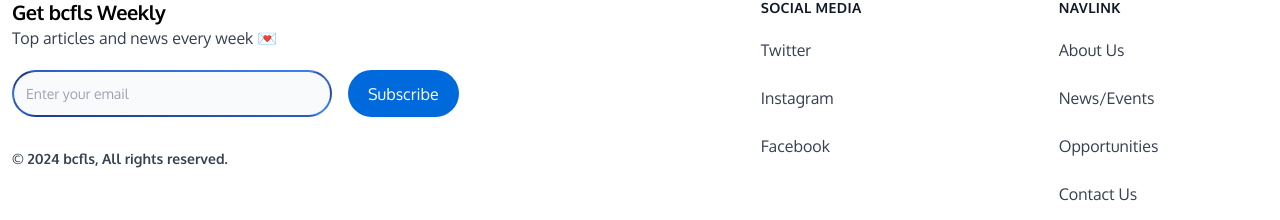
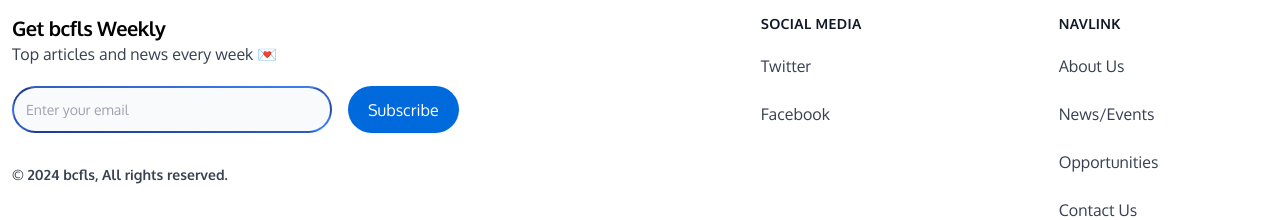
Before and after one commit to raman-1964/bcfls, a Next.js app: page /news-events in a window 1280 px wide. Shown: the part 1768-1988 px from the top of the page. Built offline with nearby package versions, Linux system fonts and the light colour scheme.

Commit message:
giving final touch in ui

```diff
--- a/app/(home)/page.jsx
+++ b/app/(home)/page.jsx
@@ -28,7 +28,7 @@ export default function Home() {
       <div class="py-16 pt-14  bg-[#ffffff] mx-auto px-6 md:px-3">
         <div class="max-w-[1320px] mx-auto">
           <div class=" flex-col grid gap-4 md:gap-6 grid-cols-12">
-            <a class="col-span-12 lg:col-span-6" href="/apply">
+            <a class="col-span-12 lg:col-span-6" href="/opportunities">
               <div class="flex h-[220px] bg-gray-50 group hover:scale-[1.005] hover:shadow-md transition transition-all duration-400 relative rounded-2xl shadow-sm border border-gray-300/60 w-full flex-col justify-center overflow-hidden p-6 py-0 md:py-6 md:p-6 text-white">
                 <img
                   src="/svg/jobs.svg"
@@ -46,7 +46,7 @@ export default function Home() {
                 </div>
               </div>
             </a>
-            <a class="col-span-12 lg:col-span-6" href="/apply">
+            <a class="col-span-12 lg:col-span-6" href="/opportunities">
               <div class="flex h-[220px] bg-gray-50 group hover:scale-[1.005] hover:shadow-md transition transition-all duration-400 relative rounded-2xl shadow-sm border border-gray-300/60 w-full flex-col justify-center overflow-hidden p-6 py-0 md:py-6 md:p-6 text-white">
                 <img
                   src="/svg/botty.svg"
--- a/app/apply/layout.jsx
+++ /dev/null
@@ -1,10 +0,0 @@
-export const metadata = {
-  title: "Apply",
-  description: "",
-};
-
-const ApplyLayout = ({ children }) => {
-  return <div className="mt-20">{children}</div>;
-};
-
-export default ApplyLayout;
--- a/app/news-events/layout.jsx
+++ b/app/news-events/layout.jsx
@@ -4,7 +4,7 @@ export const metadata = {
   description: "",
 };
 const NewsEventsLayout = ({ children }) => {
-  return <div className="">{children}</div>;
+  return <div className="mt-20">{children}</div>;
 };
 
 export default NewsEventsLayout;
--- /dev/null
+++ b/app/opportunities/layout.jsx
@@ -0,0 +1,10 @@
+export const metadata = {
+  title: "Opportunities",
+  description: "",
+};
+
+const OpportunitiesLayout = ({ children }) => {
+  return <div className="mt-20">{children}</div>;
+};
+
+export default OpportunitiesLayout;
--- a/app/apply/page.jsx
+++ b/app/opportunities/page.jsx
@@ -1,4 +1,4 @@
-const ApplyPage = () => {
+const OpportunitiesPage = () => {
   return (
     <div className="mx-auto max-w-[1320px] flex items-center flex-col">
       <div className="flex w-[25rem] items-start mb-3 flex-col gap-1">
@@ -111,4 +111,4 @@ const ApplyPage = () => {
   );
 };
 
-export default ApplyPage;
+export default OpportunitiesPage;
--- a/components/Footer.jsx
+++ b/components/Footer.jsx
@@ -8,7 +8,7 @@ export default function Footer() {
     <>
       <footer className={`${pathname === "/" ? "bg-[#CCE6FF]" : "bg-white"}`}>
         <div className="max-w-[1320px] z-30 relative mx-auto px-6 md:px-3">
-          <div className="w-full max-w-screen-xl relative mx-auto py-16">
+          <div className="w-full max-w-screen-xl relative mx-auto pb-5 pt-14">
             <div className="flex flex-wrap">
               <div className="w-full md:w-6/12">
                 <p className="text-xl tracking-tight font-semibold">
@@ -80,27 +80,18 @@ export default function Footer() {
                         <a
                           className="text-gray-700 hover:text-gray-900 font-base block py-3 text-base"
                           rel="noreferrer"
-                          href="#"
+                          href="https://twitter.com/Icpstudy2024"
                           target="_blank"
                         >
                           Twitter
                         </a>
                       </li>
+
                       <li>
                         <a
                           className="text-gray-700 hover:text-gray-900 font-base block py-3 text-base"
                           rel="noreferrer"
-                          href="#"
-                          target="_blank"
-                        >
-                          Instagram
-                        </a>
-                      </li>
-                      <li>
-                        <a
-                          className="text-gray-700 hover:text-gray-900 font-base block py-3 text-base"
-                          rel="noreferrer"
-                          href="#"
+                          href="https://www.facebook.com/indiacentreforpolicystudies/"
                           target="_blank"
                         >
                           Facebook
```
